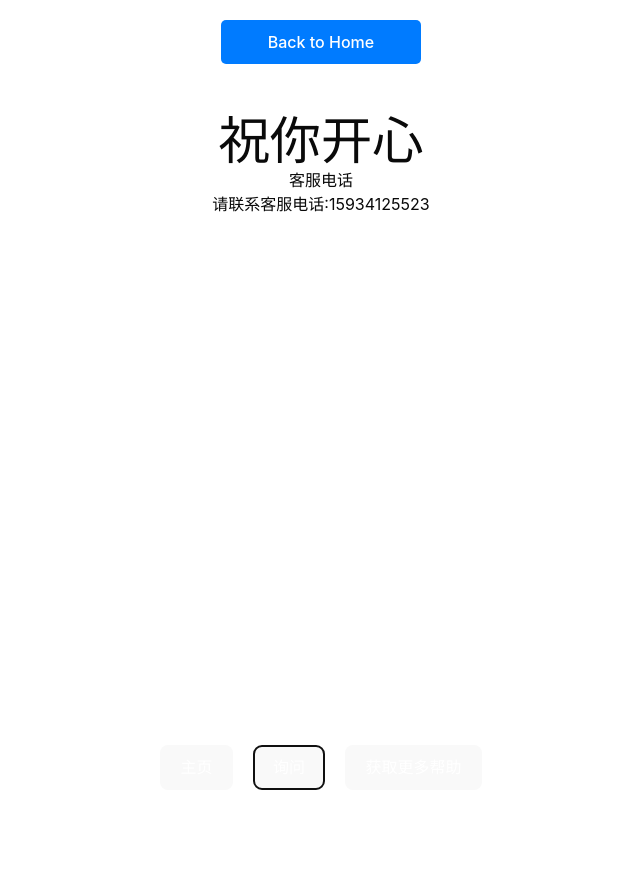
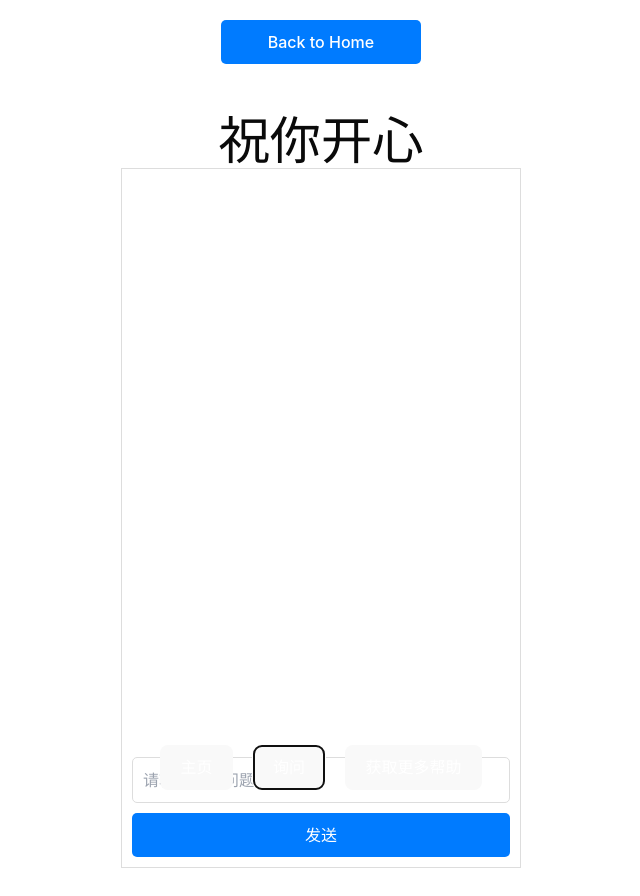
Before and after one commit to soul-kk/service, a React (Vite) app in the folder service promnent/: page /customer-service in a window 1280 px wide. Both pictures are taken after a click on the button "询问". Shown: the top 896 px of the page, without its empty margins (319-959 px from the left). Built offline with nearby package versions, Linux system fonts and the light colour scheme.

Commit message:
尝试接入AI

```diff
--- a/service promnent/package.json
+++ b/service promnent/package.json
@@ -12,8 +12,10 @@
   "dependencies": {
     "@radix-ui/react-slot": "^1.1.0",
     "@shadcn/ui": "^0.0.4",
+    "axios": "^1.7.9",
     "class-variance-authority": "^0.7.1",
     "clsx": "^2.1.1",
+    "express": "^4.21.2",
     "lucide-react": "^0.468.0",
     "react": "^18.3.1",
     "react-dom": "^18.3.1",
--- /dev/null
+++ b/service promnent/src/ChatByAI.tsx
@@ -0,0 +1,63 @@
+import  { useState } from 'react';
+
+const ChatByAI = () => {
+  const [messages, setMessages] = useState<{ sender: string, text: string }[]>([]);
+  const [input, setInput] = useState<string>('');
+
+  // 处理用户输入并获取AI的回复
+  const handleSendMessage = async () => {
+    if (!input.trim()) return;  // 确保用户输入不为空
+
+    // 发送用户输入消息到聊天记录
+    setMessages([...messages, { sender: 'user', text: input }]);
+    setInput('');
+
+    // 请求AI的回复
+    const response = await fetch('http://localhost:5000/get-answer', {  // 替换为你的实际后端 API 地址
+      method: 'POST',
+      headers: { 'Content-Type': 'application/json' },
+      body: JSON.stringify({ question: input })
+    });
+
+    const data = await response.json();
+    const aiMessage = data.answer || '抱歉，我没有理解您的问题。';
+
+    // 更新聊天记录，显示AI的回复
+    setMessages([...messages, { sender: 'user', text: input }, { sender: 'ai', text: aiMessage }]);
+  };
+
+  return (
+    <div style={{ width: '400px', height: '700px', border: '1px solid #ddd', padding: '10px', display: 'flex', flexDirection: 'column' }}>
+      <div style={{ flex: 1, overflowY: 'auto' }}>
+        {messages.map((message, index) => (
+          <div key={index} style={{ marginBottom: '10px', textAlign: message.sender === 'user' ? 'right' : 'left' }}>
+            <div style={{
+              display: 'inline-block',
+              padding: '8px 12px',
+              borderRadius: '10px',
+              backgroundColor: message.sender === 'user' ? '#007BFF' : '#f4f4f4',
+              color: message.sender === 'user' ? '#fff' : '#000',
+            }}>
+              {message.text}
+            </div>
+          </div>
+        ))}
+      </div>
+
+      <input
+        type="text"
+        value={input}
+        onChange={(e) => setInput(e.target.value)}
+        placeholder="请输入您的问题"
+        style={{ padding: '10px', borderRadius: '5px', marginBottom: '10px', border: '1px solid #ddd' ,color:'white'}}
+      />
+      <button onClick={handleSendMessage} style={{
+        padding: '10px 20px', backgroundColor: '#007BFF', color: 'white', border: 'none', borderRadius: '5px', cursor: 'pointer'
+      }}>
+        发送
+      </button>
+    </div>
+  );
+};
+
+export default ChatByAI;
--- a/service promnent/src/CustomerService.tsx
+++ b/service promnent/src/CustomerService.tsx
@@ -1,5 +1,6 @@
-import { useState } from 'react';
+import  { useState } from 'react';
 import { useNavigate } from 'react-router-dom';
+import ChatByAI from './ChatByAI';
 
 const CustomerService = () => {
   const [view, setView] = useState<'list' | 'detail' | 'phone' | 'help'>('list');
@@ -134,10 +135,7 @@ const CustomerService = () => {
 
         {/* 客服电话视图 */}
         {view === 'phone' && (
-          <div>
-            <h2 >客服电话</h2>
-            <p>{content}</p>
-          </div>
+           <ChatByAI />
         )}
 
         {/* 更多帮助视图 */}
--- a/service promnent/tsconfig.app.json
+++ b/service promnent/tsconfig.app.json
@@ -29,5 +29,5 @@
     "noFallthroughCasesInSwitch": true,
     "noUncheckedSideEffectImports": true
   },
-  "include": ["src"]
+  "include": ["src", "server.js"]
 }
```
Also changed, not shown: service promnent/server.js (added, +42 -0 lines), 1 other file (tests, documents, lock files or other folders).
